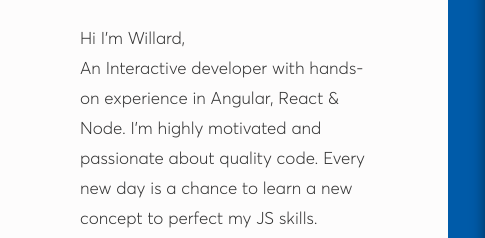
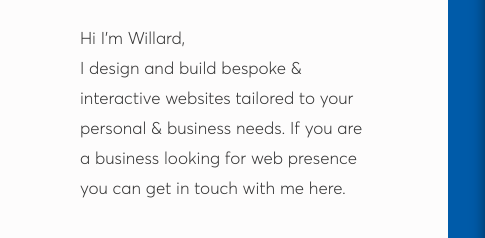
Before and after one commit to orchardsonbett/willardshikami.github.io, a plain HTML site: page index.html in a window 1280 px wide. Shown: the part 183-421 px from the top of the page, 0-485 px from the left. Drawn offline with nearby package versions, Linux system fonts and the light colour scheme.

Commit message:
updated about section

```diff
--- a/index.html
+++ b/index.html
@@ -52,8 +52,8 @@
                 <br>
                 <p class="animated slideInLeft">Hi I'm
                     <span>Willard</span>,</p>
-                <p class="animated slideInLeft">An Interactive developer with hands-on experience in Angular, React & Node. I'm highly motivated and passionate
-                    about quality code. Every new day is a chance to learn a new concept to perfect my JS skills.</p>
+                <p class="animated slideInLeft">I design and build bespoke & interactive websites tailored to your personal & business needs. If you are a business looking for web presence you can get in touch with me here.
+                </p>
             </div>
 
             <div class="animated fadeIn social">
@@ -148,6 +148,7 @@
     <script async src="https://www.googletagmanager.com/gtag/js?id=UA-116328995-2"></script>
     <script>
         window.dataLayer = window.dataLayer || [];
+
         function gtag() {
             dataLayer.push(arguments);
         }
```
